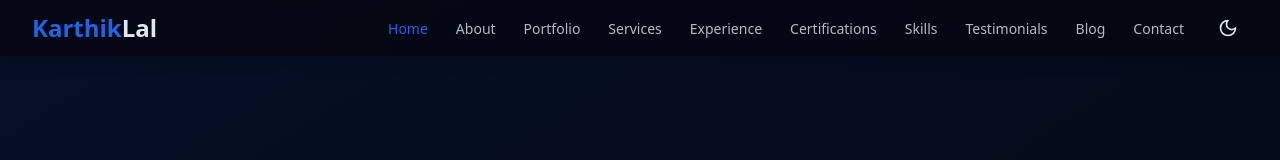
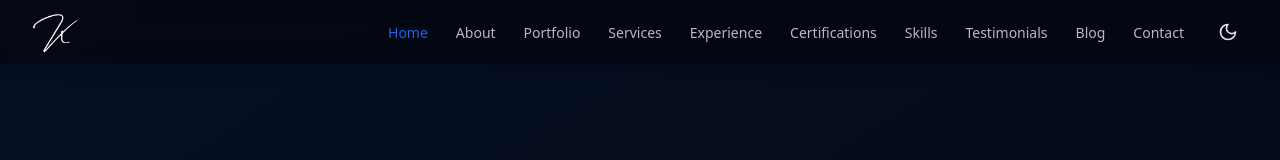
Before and after one commit to karthik558/karthiklal, a Next.js app: page / in a window 1280 px wide. Shown: the top 160 px of the page. Built offline with nearby package versions, Linux system fonts and the light colour scheme; a web font is replaced by a local one.

Commit message:
portfolio: add logo images and update navbar to use dynamic logo based on theme; prevent hydration mismatch with SSR placeholder

```diff
--- a/app/layout.tsx
+++ b/app/layout.tsx
@@ -20,7 +20,16 @@ export const metadata: Metadata = {
   keywords: ["portfolio", "developer", "designer", "3D", "web development", "UI/UX"],
   authors: [{ name: "Karthik Lal" }],
   creator: "Karthik Lal",
-    generator: 'v0.dev'
+  icons: {
+    icon: [
+      {
+        url: "/logo-dark.png",
+        sizes: "any"
+      }
+    ],
+    shortcut: "/logo-dark.png",
+    apple: "/logo-dark.png"
+  }
 }
 
 export default function RootLayout({
--- a/components/nav-bar.tsx
+++ b/components/nav-bar.tsx
@@ -1,11 +1,13 @@
 "use client"
 
-import { useState } from "react"
+import { useState, useEffect } from "react"
 import Link from "next/link"
 import { cn } from "@/lib/utils"
 import { usePathname } from "next/navigation"
 import { Menu, X } from "lucide-react"
 import { ThemeToggleSimple } from "./theme-toggle-simple"
+import Image from "next/image"
+import { useTheme } from "next-themes"
 
 const navLinks = [
   { href: "/", label: "Home" },
@@ -22,7 +24,13 @@ const navLinks = [
 
 export default function NavBar() {
   const [isMobileMenuOpen, setIsMobileMenuOpen] = useState(false)
+  const [mounted, setMounted] = useState(false)
   const pathname = usePathname()
+  const { theme } = useTheme()
+
+  useEffect(() => {
+    setMounted(true)
+  }, [])
 
   const toggleMobileMenu = () => {
     setIsMobileMenuOpen(!isMobileMenuOpen)
@@ -32,12 +40,40 @@ export default function NavBar() {
     setIsMobileMenuOpen(false)
   }
 
+  // Prevent hydration mismatch by rendering a placeholder during SSR
+  if (!mounted) {
+    return (
+      <header className="fixed top-0 z-40 w-full bg-background/80 backdrop-blur-md shadow-lg py-2">
+        <div className="container flex items-center justify-between">
+          <div className="h-12">
+            <div className="block">
+              <div className="h-12 w-[180px]" /> {/* Placeholder with same dimensions */}
+            </div>
+          </div>
+          {/* Rest of navbar structure without interactive elements */}
+          <nav className="hidden md:flex items-center space-x-1">
+            <div className="pl-2">
+              <div className="w-10 h-10" /> {/* Theme toggle placeholder */}
+            </div>
+          </nav>
+        </div>
+      </header>
+    )
+  }
+
   return (
     <header className="fixed top-0 z-40 w-full bg-background/80 backdrop-blur-md shadow-lg py-2">
       <div className="container flex items-center justify-between">
-        <div className="text-2xl font-bold">
-          <Link href="/" className="text-primary">
-            Karthik<span className="text-foreground">Lal</span>
+        <div className="h-12">
+          <Link href="/" className="block">
+            <Image
+              src={theme === "dark" ? "/logo-dark.png" : "/logo-light.png"}
+              alt="Logo"
+              width={180}
+              height={48}
+              className="h-12 w-auto"
+              priority
+            />
           </Link>
         </div>
 
```
Also changed, not shown: public/logo-dark.png (added), public/logo-light.png (added).
